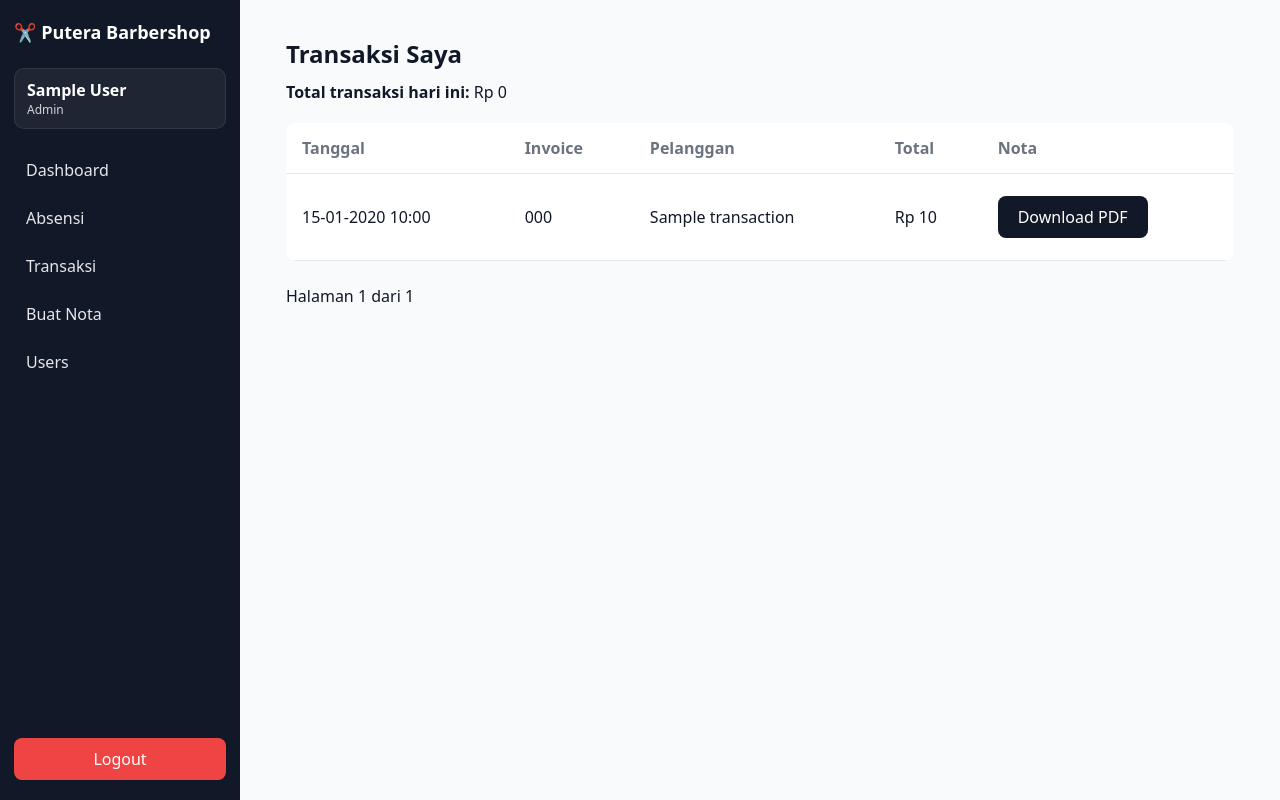
After one commit to fkennyp/kapster-absen, a Flask app: page /my-transactions/ in a window 1280 px wide. The commit adds this page. Run offline with Flask 3, Linux system fonts and the light colour scheme; a user stored in the database is signed in; tables that the repository leaves empty hold one stand-in row (values such as "Sample post").

Commit message:
feat: allow barbers to view & download their own transactions
- Add "Transaksi Saya" page with pagination (20 rows per page)
- Show today total transactions
- Add download button for receipt PDF on each transaction
- Allow barbers to access page & download PDFs anytime without check-in

```diff
--- a/app.py
+++ b/app.py
@@ -9,6 +9,7 @@ from attendance import bp as attendance_bp
 from admin import bp as admin_bp
 from reports import bp as reports_bp
 from sales import bp as sales_bp
+from user_transactions import bp as user_transactions_bp
 from datetime import date, datetime
 from models import Attendance
 from werkzeug.middleware.proxy_fix import ProxyFix
@@ -31,6 +32,7 @@ def create_app():
     app.register_blueprint(attendance_bp)
     app.register_blueprint(admin_bp)
     app.register_blueprint(reports_bp)
+    app.register_blueprint(user_transactions_bp)
 
     # For reverse proxy (nginx)
     app.wsgi_app = ProxyFix(app.wsgi_app, x_for=1, x_proto=1, x_host=1, x_port=1)
@@ -81,13 +83,16 @@ def create_app():
             att = Attendance.query.filter_by(user_id=current_user.id, date=today).first()
             working_now = att and att.check_in and not att.check_out
 
+
             allowed_endpoints = (
                 "attendance.check_in",        # biarin tetap di whitelist untuk POST submit
-            "attendance.check_out",       # tambahkan juga kalau perlu
-            "attendance.my_attendance",   # halaman GET yang aman
-            "auth.login",                 # biar bisa lihat login
-            "auth.logout",
-            "static",
+                "attendance.check_out",       # tambahkan juga kalau perlu
+                "attendance.my_attendance",   # halaman GET yang aman
+                "auth.login",                 # biar bisa lihat login
+                "auth.logout",
+                "static",
+                "user_transactions.my_transactions", # agar kapster bisa akses transaksi sendiri kapan saja
+                "sales.receipt_pdf", # agar kapster bisa download nota PDF kapan saja
             )
 
             if not working_now and request.endpoint not in allowed_endpoints:
--- a/templates/base.html
+++ b/templates/base.html
@@ -38,10 +38,11 @@
         <a class="sb-link" href="{{ url_for('sales.new_sale') }}">Buat Nota</a>
         <a class="sb-link" href="/admin/users">Users</a>
         {% elif current_user.is_authenticated and current_user.role == 'kapster' %}
-        <a class="sb-link" href="/attendance">Attendance</a>
-        {% if is_working_now %}
-        <a class="sb-link" href="{{ url_for('sales.new_sale') }}">Transaksi</a>
-        {% endif %}
+  <a class="sb-link" href="/attendance">Attendance</a>
+  {% if is_working_now %}
+  <a class="sb-link" href="{{ url_for('sales.new_sale') }}">Buat Transaksi</a>
+  {% endif %}
+  <a class="sb-link" href="{{ url_for('user_transactions.my_transactions') }}">Transaksi Saya</a>
         {% endif %}
       </nav>
 
--- /dev/null
+++ b/templates/user_transactions.html
@@ -0,0 +1,42 @@
+{% extends 'base.html' %}
+{% block content %}
+<h2>Transaksi Saya</h2>
+<div style="margin-bottom:1em;">
+    <strong>Total transaksi hari ini:</strong> Rp {{ "{:,}".format(total_today) }}
+</div>
+<table class="table">
+    <thead>
+        <tr>
+            <th>Tanggal</th>
+            <th>Invoice</th>
+            <th>Pelanggan</th>
+            <th>Total</th>
+            <th>Nota</th>
+        </tr>
+    </thead>
+    <tbody>
+    {% for tx in txs %}
+        <tr>
+            <td>{{ tx.created_at.strftime('%d-%m-%Y %H:%M') }}</td>
+            <td>{{ tx.invoice_code }}</td>
+            <td>{{ tx.customer_name }}</td>
+            <td>Rp {{ "{:,}".format(tx.total) }}</td>
+            <td>
+                <a href="{{ url_for('sales.receipt_pdf', tx_id=tx.id) }}" target="_blank" class="btn btn-sm btn-primary">Download PDF</a>
+            </td>
+        </tr>
+    {% else %}
+        <tr><td colspan="5">Belum ada transaksi.</td></tr>
+    {% endfor %}
+    </tbody>
+</table>
+<div>
+    {% if pagination.has_prev %}
+        <a href="?page={{ pagination.prev_num }}">Sebelumnya</a>
+    {% endif %}
+    Halaman {{ pagination.page }} dari {{ pagination.pages }}
+    {% if pagination.has_next %}
+        <a href="?page={{ pagination.next_num }}">Berikutnya</a>
+    {% endif %}
+</div>
+{% endblock %}
--- /dev/null
+++ b/user_transactions.py
@@ -0,0 +1,32 @@
+from flask import Blueprint, render_template, request
+from flask_login import login_required, current_user
+from models import Transaction, User, db
+
+bp = Blueprint('user_transactions', __name__, url_prefix='/my-transactions')
+
+@bp.route('/', methods=['GET'])
+@login_required
+def my_transactions():
+    # Hanya tampilkan transaksi milik user yang sedang login
+    page = request.args.get('page', 1, type=int)
+    per_page = 20
+    query = Transaction.query.filter(Transaction.user_id == current_user.id)
+    query = query.order_by(Transaction.created_at.desc())
+    pagination = query.paginate(page=page, per_page=per_page, error_out=False)
+    txs = pagination.items
+
+    # Hitung total transaksi hari ini
+    from datetime import datetime
+    from zoneinfo import ZoneInfo
+    import os
+    TZ = ZoneInfo(os.getenv("TIMEZONE", "Asia/Jakarta"))
+    today = datetime.now(TZ).date()
+    total_today = (
+        Transaction.query
+        .filter(Transaction.user_id == current_user.id)
+        .filter(Transaction.created_at >= datetime.combine(today, datetime.min.time(), tzinfo=TZ))
+        .filter(Transaction.created_at < datetime.combine(today, datetime.max.time(), tzinfo=TZ))
+        .with_entities(db.func.sum(Transaction.total)).scalar() or 0
+    )
+
+    return render_template('user_transactions.html', txs=txs, pagination=pagination, total_today=total_today)
```
